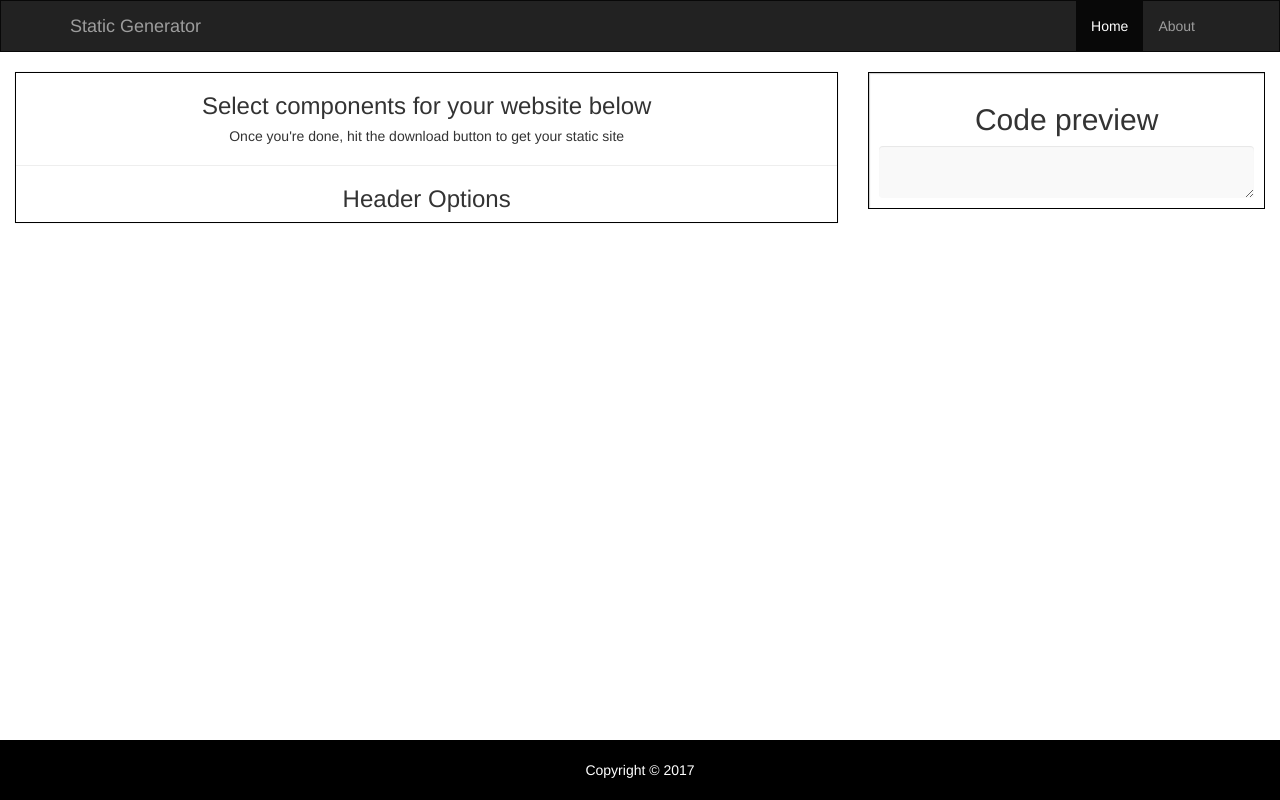
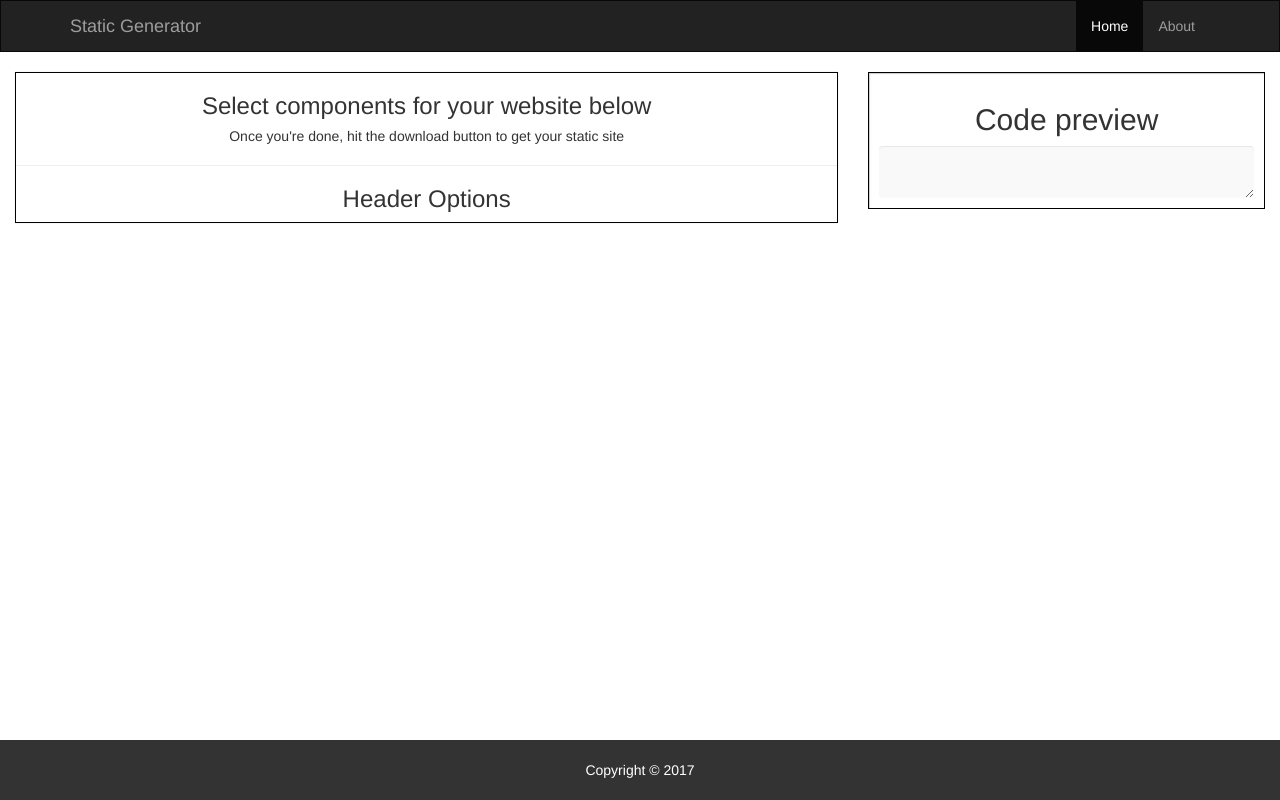
Before and after one commit to ericbastarache/static-generator, an Angular app: page /home in a window 1280 px wide. Built offline with nearby package versions, Linux system fonts and the light colour scheme.

Commit message:
Updated footer styling

```diff
--- a/src/app/footer/footer.component.css
+++ b/src/app/footer/footer.component.css
@@ -3,7 +3,7 @@ footer.footer {
   position: absolute;
   height: 60px;
   width: 100%;
-  background-color: #000;
+  background-color: #333;
 }
 
 p.content {
```
